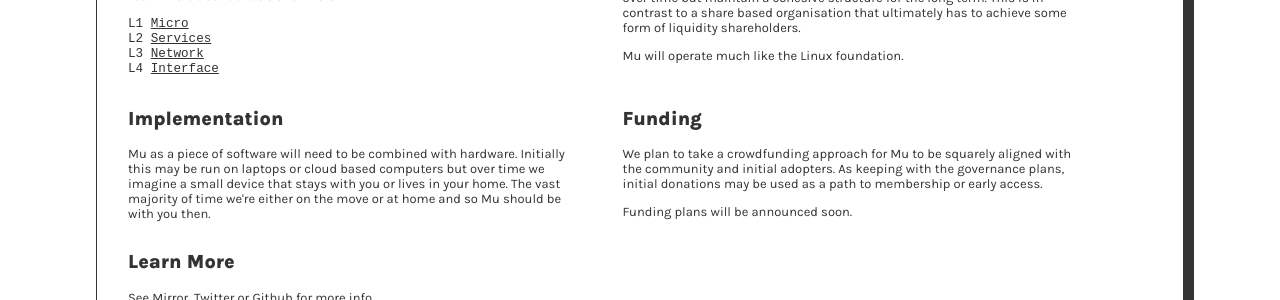
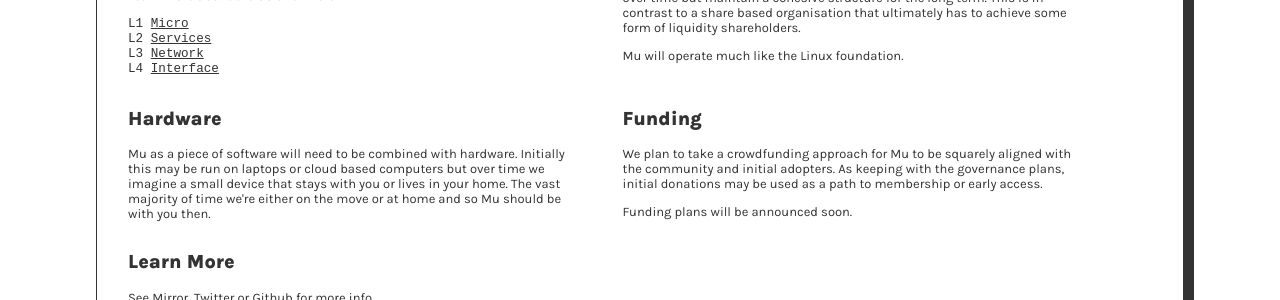
Before and after one commit to muxyz/website, a Jekyll site: the page built from index.md, in a window 1280 px wide. Shown: the part 822-1122 px from the top of the page. Built offline with Jekyll 4.4.1, drawn with Linux system fonts in a browser that asks for light colours.

Commit message:
Update index.md

```diff
--- a/index.md
+++ b/index.md
@@ -104,7 +104,7 @@
 </div>
 
 <div id="blurb">
-<h2>Implementation</h2>
+<h2>Hardware</h2>
 <p>
 Mu as a piece of software will need to be combined with hardware. Initially this may be
 run on laptops or cloud based computers but over time we imagine a small device
```
